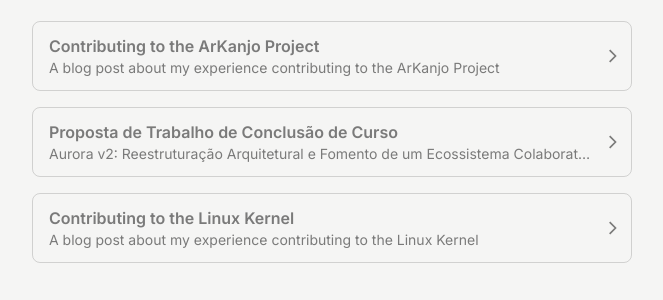
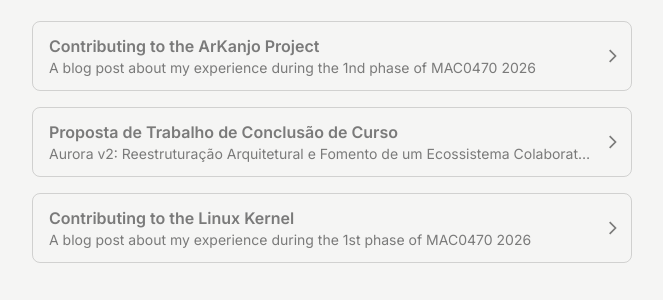
Before and after one commit to KakeyaK/kimsite, an Astro site: page / in a window 1280 px wide. Shown: the part 439-739 px from the top of the page, without its empty margins (308-971 px from the left). Built offline with nearby package versions, Linux system fonts and the light colour scheme; Astro itself is replaced by a stand-in of ours; some packages are replaced by stand-ins of ours; a web font is replaced by a local one.

Commit message:
feat: change mac0470 bp description

```diff
--- a/src/content/blog/usp/MAC0470/contributing_to_arkanjo.md
+++ b/src/content/blog/usp/MAC0470/contributing_to_arkanjo.md
@@ -1,7 +1,7 @@
 ---
 title: "Contributing to the ArKanjo Project"
 date: 2026-07-12
-description: "A blog post about my experience contributing to the ArKanjo Project"
+description: "A blog post about my experience during the 1nd phase of MAC0470 2026"
 ---
 
 This post is an account of my experience during the 2nd phase of the Open Source Software Development course at the University of São Paulo. In this phase we had to contribute to an open source project related to the Linux world. As before, I worked alongside [Raffael Raiél](https://rfflrt.github.io/).
--- a/src/content/blog/usp/MAC0470/contributing_to_kernel.md
+++ b/src/content/blog/usp/MAC0470/contributing_to_kernel.md
@@ -1,7 +1,7 @@
 ---
 title: "Contributing to the Linux Kernel"
 date: 2026-04-29
-description: "A blog post about my experience contributing to the Linux Kernel"
+description: "A blog post about my experience during the 1st phase of MAC0470 2026"
 ---
 
 Together with [Raffael Raiél](https://rfflrt.github.io/) I contributed to refactoring IIO tree code by replacing old style mutex lock and unlock with the newer `guard()` macro.
```
